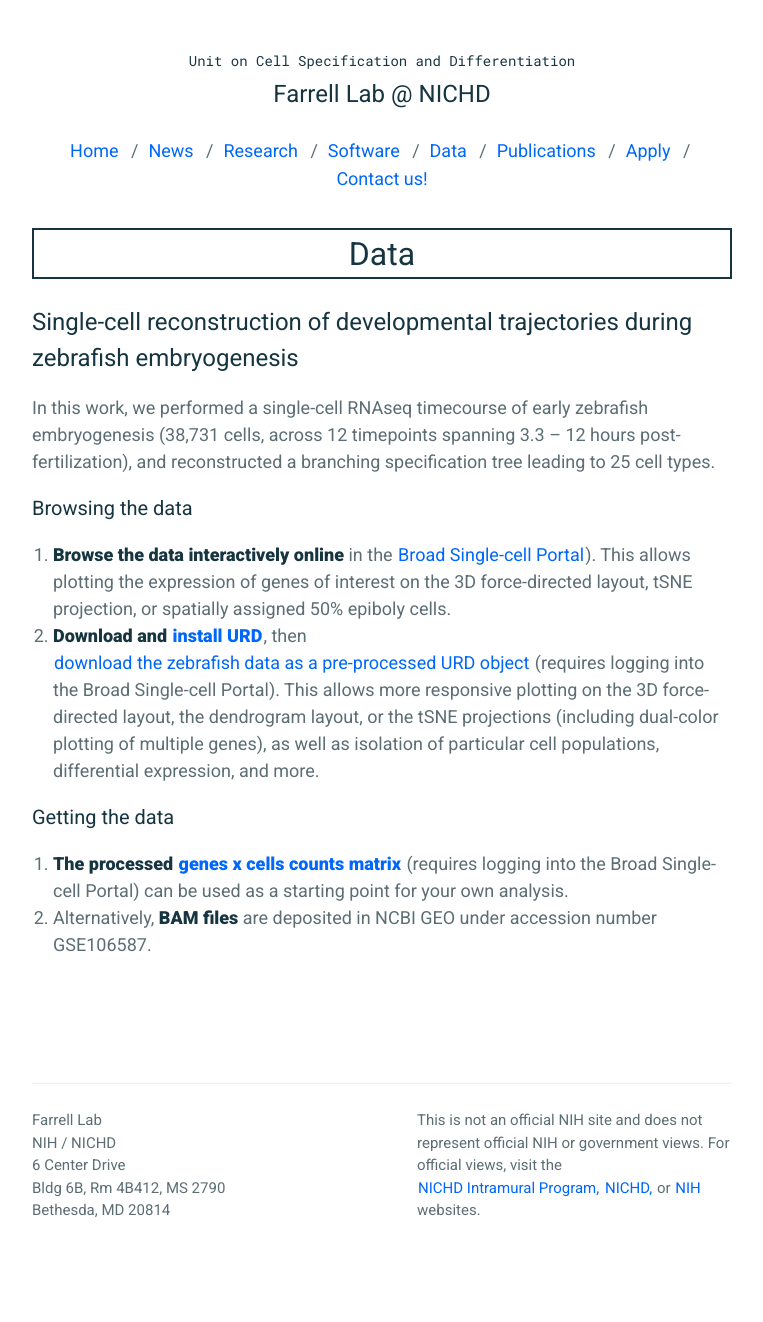
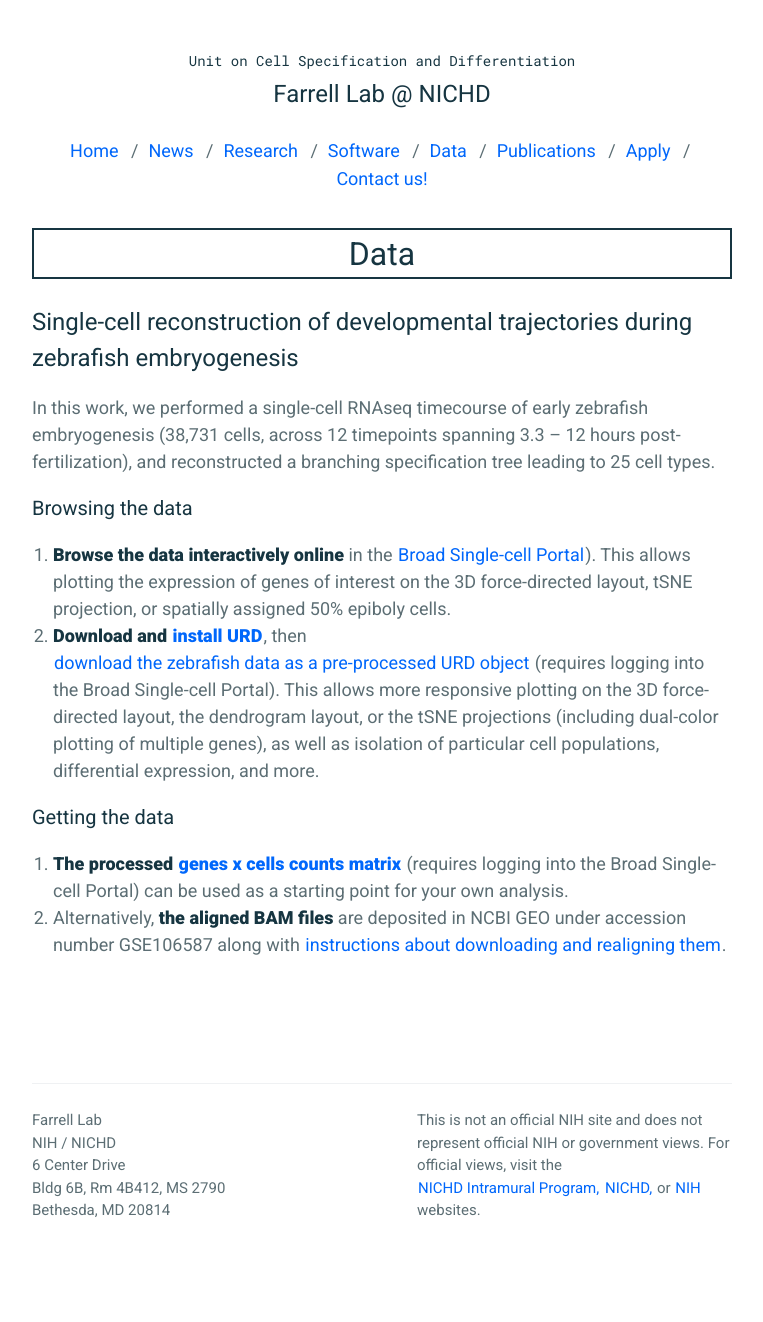
Before and after one commit to farrelllab/farrelllab.github.io, a Jekyll site: the page built from _pages/data.md, in a window 1280 px wide. Shown: the whole page, without its empty margins (258-1021 px from the left). Built offline with Jekyll 4.4.1, drawn with Linux system fonts in a browser that asks for light colours.

Commit message:
Add info about BAMs to data page

```diff
--- a/_pages/data.md
+++ b/_pages/data.md
@@ -11,12 +11,12 @@ In this work, we performed a single-cell RNAseq timecourse of early zebrafish em
 
 ### Browsing the data
 
-1. **Browse the data interactively online** in the [Broad Single-cell Portal](https://portals.broadinstitute.org/single_cell/study/single-cell-reconstruction-of-developmental-trajectories-during-zebrafish-embryogenesis)). This allows plotting the expression of genes of interest on the 3D force-directed layout, tSNE projection, or spatially assigned 50% epiboly cells.
+1. **Browse the data interactively online** in the [Broad Single-cell Portal](https://singlecell.broadinstitute.org/single_cell/study/SCP162/single-cell-reconstruction-of-developmental-trajectories-during-zebrafish-embryogenesis)). This allows plotting the expression of genes of interest on the 3D force-directed layout, tSNE projection, or spatially assigned 50% epiboly cells.
 
-2. **Download and [install URD](https://github.com/farrellja/URD/blob/master/INSTALL.md)**, then [download the zebrafish data as a pre-processed URD object](https://portals.broadinstitute.org/single_cell/data/public/single-cell-reconstruction-of-developmental-trajectories-during-zebrafish-embryogenesis?filename=URD_Zebrafish_Object.rds) (requires logging into the Broad Single-cell Portal). This allows more responsive plotting on the 3D force-directed layout, the dendrogram layout, or the tSNE projections (including dual-color plotting of multiple genes), as well as isolation of particular cell populations, differential expression, and more.
+2. **Download and [install URD](https://github.com/farrellja/URD/blob/master/INSTALL.md)**, then [download the zebrafish data as a pre-processed URD object](https://singlecell.broadinstitute.org/single_cell/study/SCP162/single-cell-reconstruction-of-developmental-trajectories-during-zebrafish-embryogenesis?filename=URD_Zebrafish_Object.rds) (requires logging into the Broad Single-cell Portal). This allows more responsive plotting on the 3D force-directed layout, the dendrogram layout, or the tSNE projections (including dual-color plotting of multiple genes), as well as isolation of particular cell populations, differential expression, and more.
 
 ### Getting the data
 
-1. **The processed [genes x cells counts matrix](https://portals.broadinstitute.org/single_cell/data/private/single-cell-reconstruction-of-developmental-trajectories-during-zebrafish-embryogenesis?filename=URD_Dropseq_Expression_Log2TPM.txt.gz)** (requires logging into the Broad Single-cell Portal) can be used as a starting point for your own analysis.
+1. **The processed [genes x cells counts matrix](https://singlecell.broadinstitute.org/single_cell/study/SCP162/single-cell-reconstruction-of-developmental-trajectories-during-zebrafish-embryogenesis?filename=URD_Dropseq_Expression_Log2TPM.txt.gz)** (requires logging into the Broad Single-cell Portal) can be used as a starting point for your own analysis.
 
-2. Alternatively, **BAM files** are deposited in NCBI GEO under accession number GSE106587.
+2. Alternatively, **the aligned BAM files** are deposited in NCBI GEO under accession number GSE106587 along with [instructions about downloading and realigning them](data-URDpaper-BAMs.md).
```
Also changed, not shown: _pages/data-URDpaper-BAMs.md (added, +48 -0 lines).
